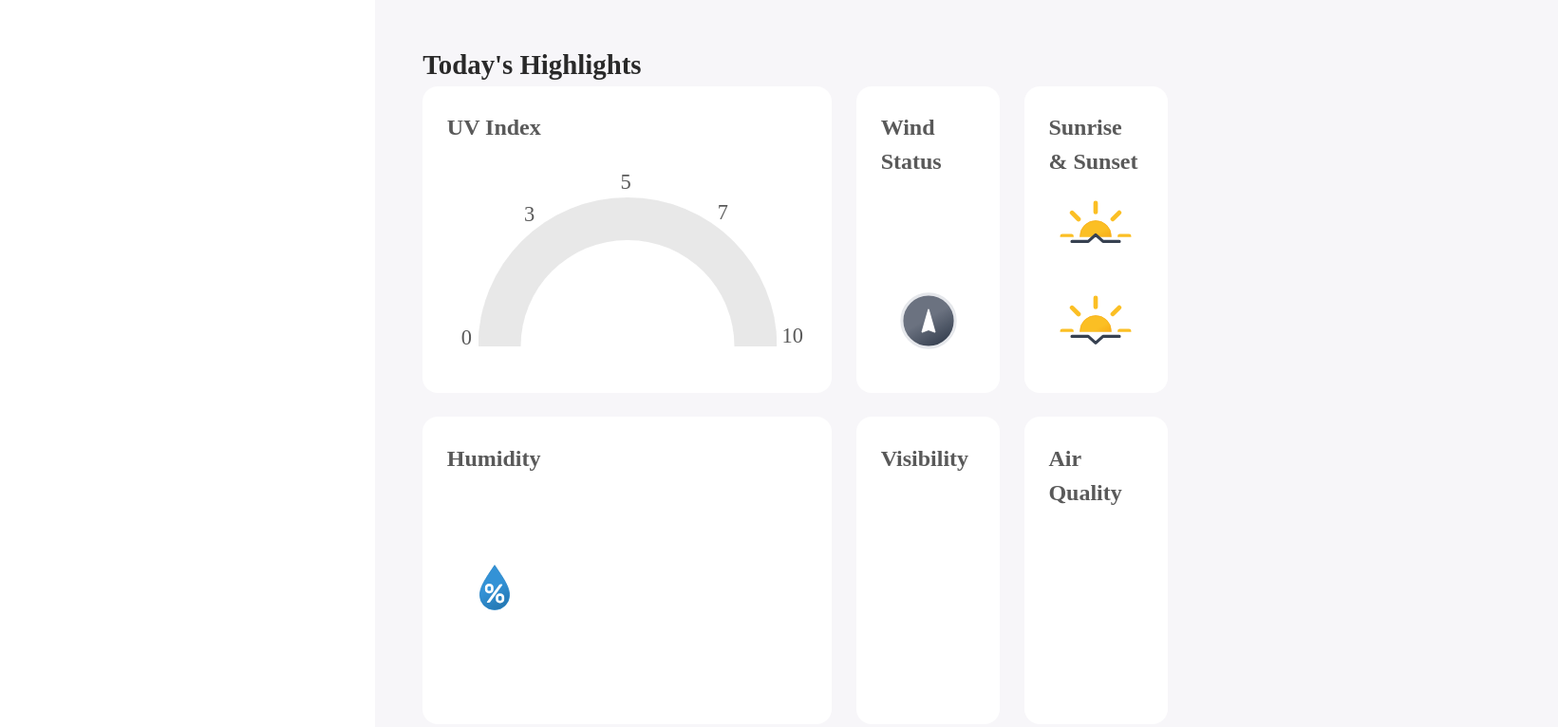
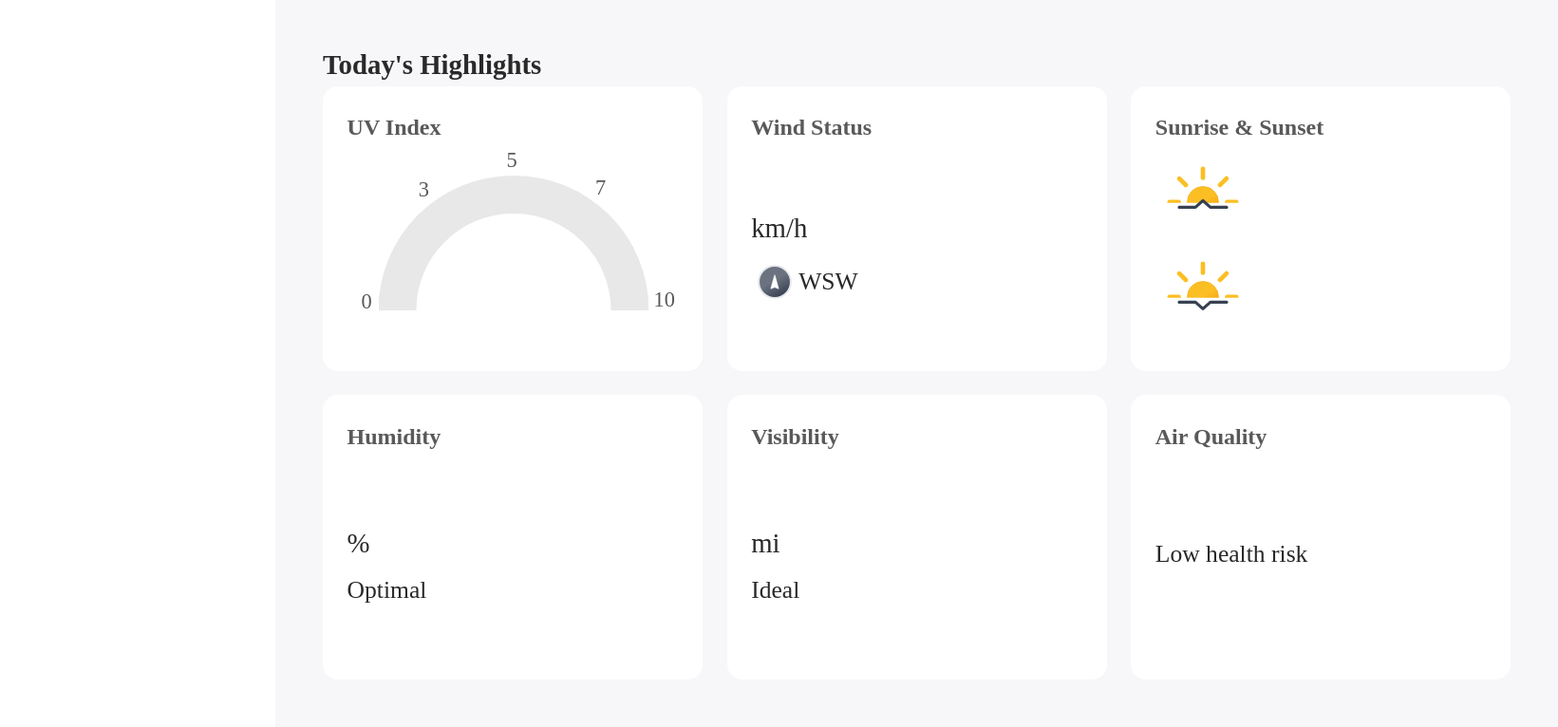
Before and after one commit to DustUnderBag/Weather-App, a website built with webpack: page src/template.html in a window 1280 px wide. Shown: the part 330-1096 px from the top of the page at 95% size, 1641 px wide, since content can reach past the window. Built offline with nearby package versions, Linux system fonts and the light colour scheme; no server answers.

Commit message:
Add sub-data in info-cards to describe data

```diff
--- a/src/highlights.js
+++ b/src/highlights.js
@@ -18,10 +18,10 @@ export function displayHighlights() {
   const rotateDeg = getUvBarRotateDeg(data.uvindex);
   uvBar.style.transform = `rotate(${rotateDeg})`;
 
-  const windSpeed = document.querySelector("#wind-speed");
-  windSpeed.textContent = data.windspeed + "km/h";
+  const windSpeed = document.querySelector("#wind-speed .number");
+  windSpeed.textContent = data.windspeed;
 
-  const windDirection = document.querySelector("#wind-direction");
+  const windDirection = document.querySelector("#wind-direction > span");
   windDirection.textContent = data.winddir + "°";
 
   const sunrise = document.querySelector("#sunrise > span");
@@ -30,13 +30,13 @@ export function displayHighlights() {
   const sunset = document.querySelector("#sunset > span");
   sunset.textContent = data.sunset;
 
-  const humidity = document.querySelector("#humidity > span");
-  humidity.textContent = data.humidity + "%";
+  const humidity = document.querySelector("#humidity .number");
+  humidity.textContent = data.humidity;
 
-  const visibility = document.querySelector("span#visibility");
-  visibility.textContent = data.visibility + "mi";
+  const visibility = document.querySelector("#visibility .number");
+  visibility.textContent = data.visibility;
 
-  const airQuality = document.querySelector("span#air-quality");
+  const airQuality = document.querySelector("#air-quality .number");
   airQuality.textContent = data.aqius;
 }
 
--- a/src/style.css
+++ b/src/style.css
@@ -269,8 +269,8 @@ label[for="search-bar"] {
 
 .today-highlights > .cards {
   display: grid;
-  grid-template-columns: 1fr 1fr 1fr;
-  grid-template-rows: 1fr 1fr;
+  grid-template-columns: 400px 400px 400px;
+  grid-template-rows: 300px 300px;
   gap: 1.6rem;
 }
 
@@ -279,13 +279,32 @@ label[for="search-bar"] {
   background-color: var(--bright-bg-clr);
   border-radius: var(--card-border-radius);
 
-  display: grid;
-  grid-template-rows: auto 1fr;
-  align-items: center;
+  display: flex;
+  flex-direction: column;
 }
 
 .info-card h2 {
   color: var(--secondary-font-clr);
+}
+
+.info-data {
+  margin-top: auto;
+}
+
+.info-data span.number {
+  font-size: 3.2rem;
+  color: var(--primary-font-clr);
+  font-weight: 600;
+}
+
+.info-data span.unit {
+  font-size: 1.8rem;
+}
+
+.info-card .sub-data {
+  margin-top: 0;
+  margin-bottom: auto;
+  font-size: 1.6rem;
 }
 
 .info-card img {
@@ -294,16 +313,18 @@ label[for="search-bar"] {
 }
 
 .info-card span {
-  font-size: 2.4rem;
+  font-size: inherit;
 }
 
 #uv-chart {
-  --section-width: 380px;
+  --section-width: 350px;
   --section-height: calc(var(--section-width) / 2);
   --width-offset: 65px;
   --bar-width: calc(var(--section-width) - var(--width-offset));
   --bar-height: calc(var(--section-height) - var(--width-offset) / 2);
   --animation-duration: 0.1s;
+
+  --border-width: 40px;
 
   position: relative;
   width: var(--section-width);
@@ -329,7 +350,7 @@ label[for="search-bar"] {
   content: "";
   width: var(--bar-width);
   height: var(--bar-height);
-  border: 45px rgba(0, 0, 0, 0.089) solid;
+  border: var(--border-width) rgba(0, 0, 0, 0.089) solid;
   border-bottom: none;
   border-top-left-radius: 1000px;
   border-top-right-radius: 1000px;
@@ -351,7 +372,7 @@ label[for="search-bar"] {
   width: var(--bar-width);
   height: var(--bar-height);
 
-  border: 45px solid;
+  border: var(--border-width) solid;
   border-top: none;
   border-bottom-left-radius: var(--bar-height);
   border-bottom-right-radius: var(--bar-height);
@@ -418,3 +439,19 @@ label[for="search-bar"] {
     left: 5px;
   }
 }
+
+#wind-direction {
+  display: grid;
+  grid-template-columns: auto auto;
+  align-items: center;
+  justify-content: start;
+}
+
+#wind-direction > .info-icon {
+  background-image: url(./info-icons/compass.svg);
+  background-size: 120%;
+  background-repeat: no-repeat;
+  background-position: center;
+  width: 50px;
+  height: 50px;
+}
--- a/src/template.html
+++ b/src/template.html
@@ -71,7 +71,6 @@
       <div class="cards">
         <div class="info-card">
           <h2>UV Index</h2>
-          <div id="uv">
           <div id="uv-chart">
             <div id="uv-bar"></div>
             <div class="index" id="index-0"><span>0</span></div>
@@ -81,14 +80,20 @@
             <div class="index" id="index-10"><span>10</span></div>
           </div>
         </div>
-        </div>
+
         <div class="info-card">
           <h2>Wind Status</h2>
-          <div id="wind-speed"></div>
-          <div id="wind-direction">
-            <img src="./info-icons/compass.svg" alt="compass icon" />
+          <div class="info-data" id="wind-speed">
+            <span class="number"></span>
+            <span class="unit">km/h</span>
+          </div>
+
+          <div class="sub-data" id="wind-direction">
+            <div class="info-icon"></div>
+            <span>WSW</span>
           </div>
         </div>
+
         <div class="info-card" id="sun">
           <h2>Sunrise & Sunset</h2>
           <div id="sunrise">
@@ -102,21 +107,30 @@
         </div>
         <div class="info-card">
           <h2>Humidity</h2>
-          <div id="humidity">
-            <img
-              src="./info-icons/humidity.svg"
-              alt="An waterdrop icon with a percentage symbol in its center, representing humidity."
-            />
-            <span></span>
+          <div class="info-data" id="humidity">
+            <span class="number"></span>
+            <span class="unit">%</span>
           </div>
+
+          <div class="sub-data">Optimal</div>
         </div>
+
         <div class="info-card">
           <h2>Visibility</h2>
-          <span id="visibility"></span>
+          <div class="info-data" id="visibility">
+            <span class="number"></span>
+            <span class="unit">mi</span>
           </div>
+          <div class="sub-data">Ideal</div>
+        </div>
+
         <div class="info-card">
           <h2>Air Quality</h2>
-          <span id="air-quality"></span>
+          <div class="info-data" id="air-quality">
+            <span class="number"></span>
+            <span class="unit"></span>
+          </div>
+          <div class="sub-data">Low health risk</div>
         </div>
       </div>
     </div>
```
Lines whose indentation alone changed are shown as unchanged.
